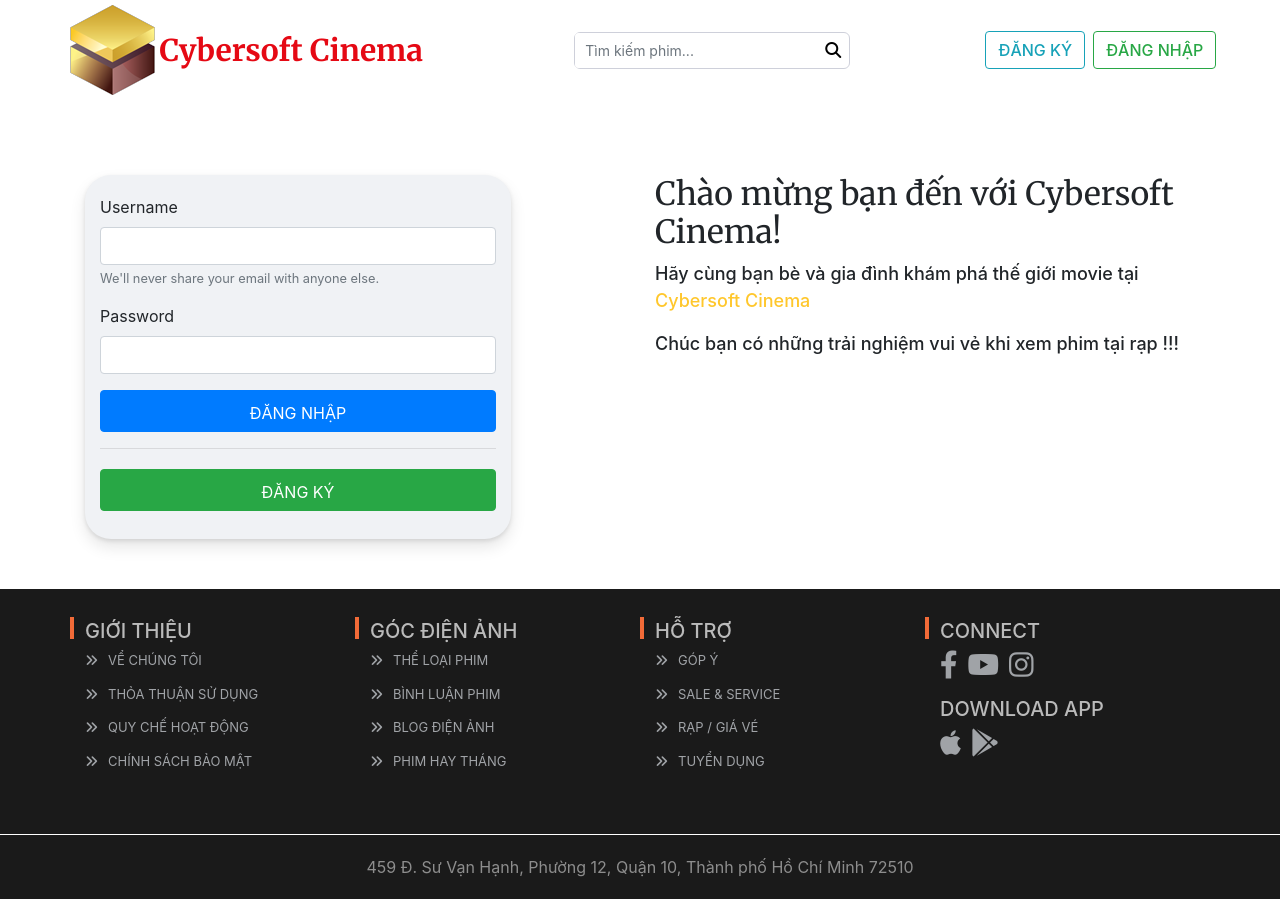
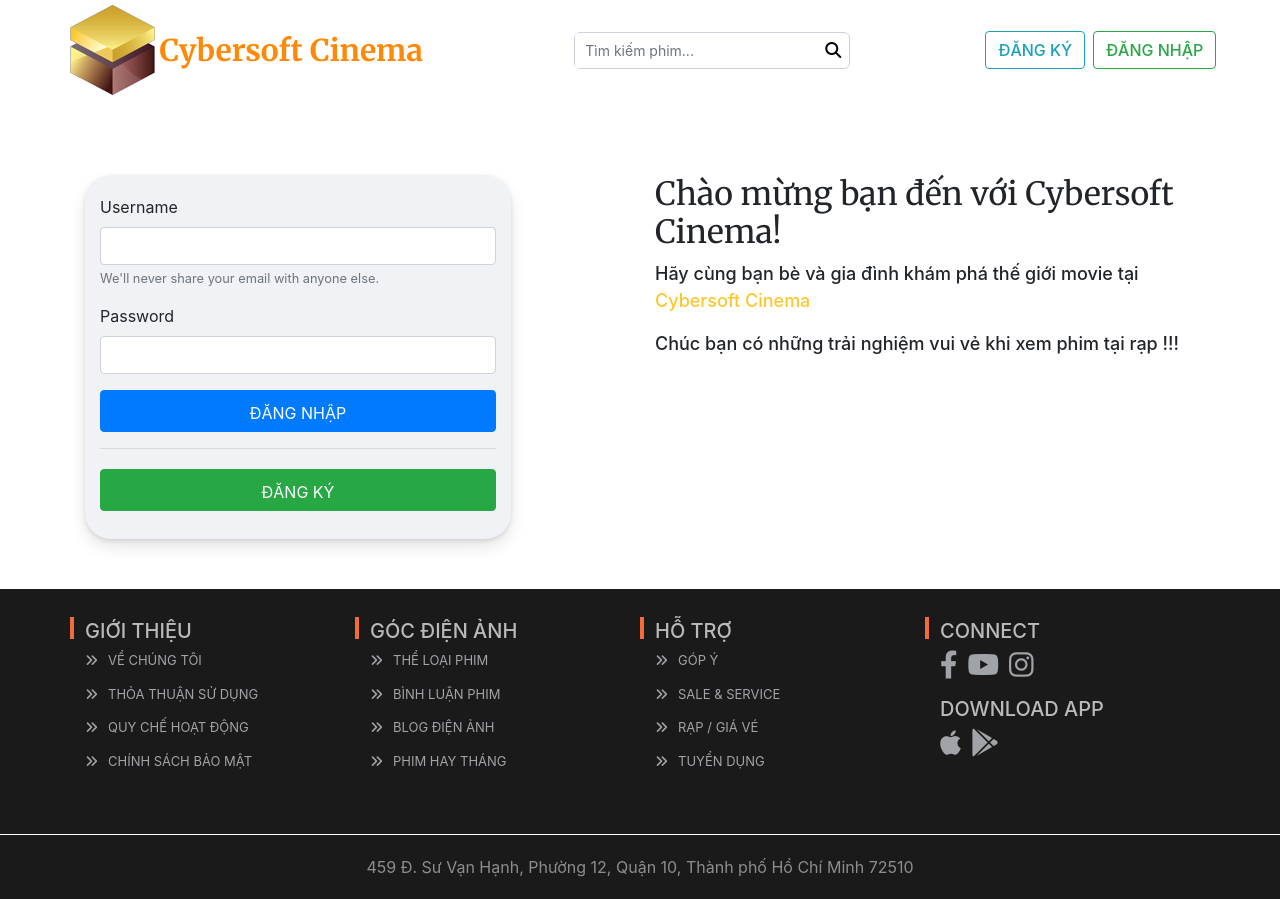
Before and after one commit to PhanHunggg/Movie-App, a React (Create React App) app: page /login in a window 1280 px wide. Built offline with nearby package versions, Linux system fonts and the light colour scheme.

Commit message:
color header

```diff
--- a/src/components/header/header.scss
+++ b/src/components/header/header.scss
@@ -13,7 +13,7 @@
       font-size: 30px;
       font-family: "Merriweather", serif;
       font-weight: bold;
-      color: #e50914;
+      color: #ff8906;
     }
   }
 
@@ -44,7 +44,7 @@
     flex-grow: 0;
 
     a {
-      color: #232946;
+      color: #ff8906;
       transition: all 0.5s;
       text-decoration: none;
 
--- a/src/pages/user/components/booking-history/bookingHistory.scss
+++ b/src/pages/user/components/booking-history/bookingHistory.scss
@@ -6,6 +6,7 @@
       width: 216px;
       height: 272px;
       background-color: transparent;
+      box-shadow: 6px 6px 6px 2px #888888;
       img {
         width: 100%;
         height: 100%;
```
